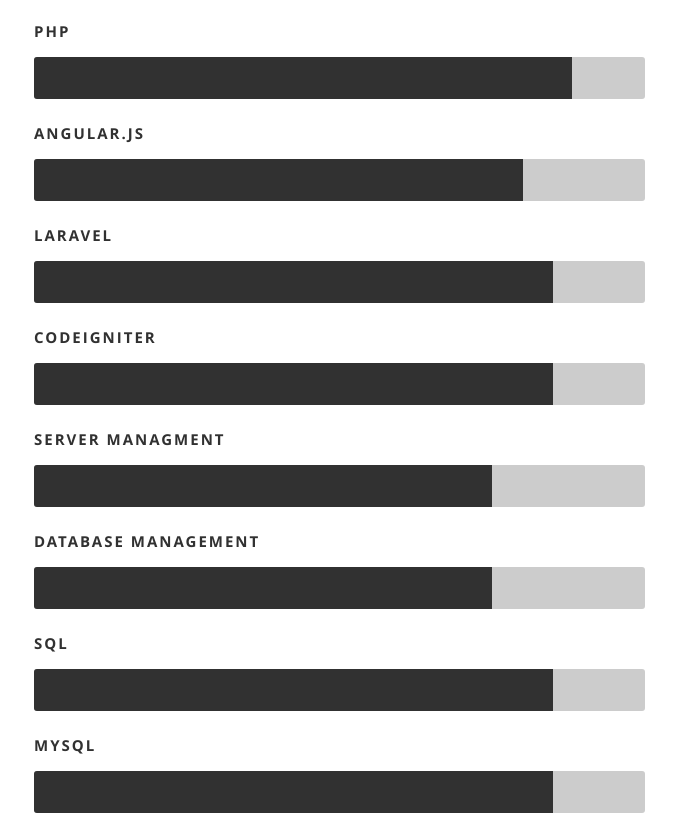
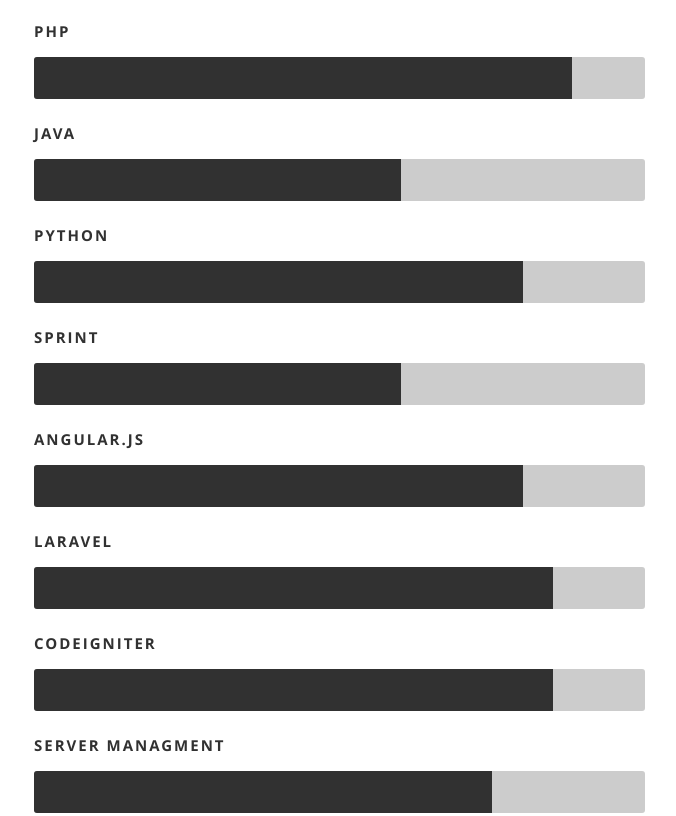
Before and after one commit to Defcicer12/CV, a plain HTML site: page index.html in a window 1280 px wide. Shown: the part 2686-3502 px from the top of the page, without its empty margins (371-1047 px from the left). Drawn offline with nearby package versions, Linux system fonts and the light colour scheme.

Commit message:
Languages

```diff
--- a/css/layout.css
+++ b/css/layout.css
@@ -362,6 +362,21 @@ ul#nav li.current a { color: #F06000; }
 }
 .angular{
    width: 70%;
+   -moz-animation: jquery 2s ease;
+   -webkit-animation: jquery 2s ease;
+}
+.java{
+   width: 60%;
+   -moz-animation: jquery 2s ease;
+   -webkit-animation: jquery 2s ease;
+}
+.python{
+   width: 80%;
+   -moz-animation: jquery 2s ease;
+   -webkit-animation: jquery 2s ease;
+}
+.sprint{
+   width: 60%;
    -moz-animation: jquery 2s ease;
    -webkit-animation: jquery 2s ease;
 }
--- a/index.html
+++ b/index.html
@@ -239,6 +239,9 @@
 					   <li><span class="bar-expand angular"></span><em>Angular</em></li>
                   <li><span class="bar-expand vuejs"></span><em>Vue.js</em></li>
                   <li><span class="bar-expand php"></span><em>PHP</em></li>
+                  <li><span class="bar-expand java"></span><em>Java</em></li>
+                  <li><span class="bar-expand python"></span><em>Python</em></li>
+                  <li><span class="bar-expand sprint"></span><em>Sprint</em></li>
                   <li><span class="bar-expand angularjs"></span><em>Angular.js</em></li>
                   <li><span class="bar-expand laravel"></span><em>Laravel</em></li>
                   <li><span class="bar-expand codeigniter"></span><em>Codeigniter</em></li>
```
